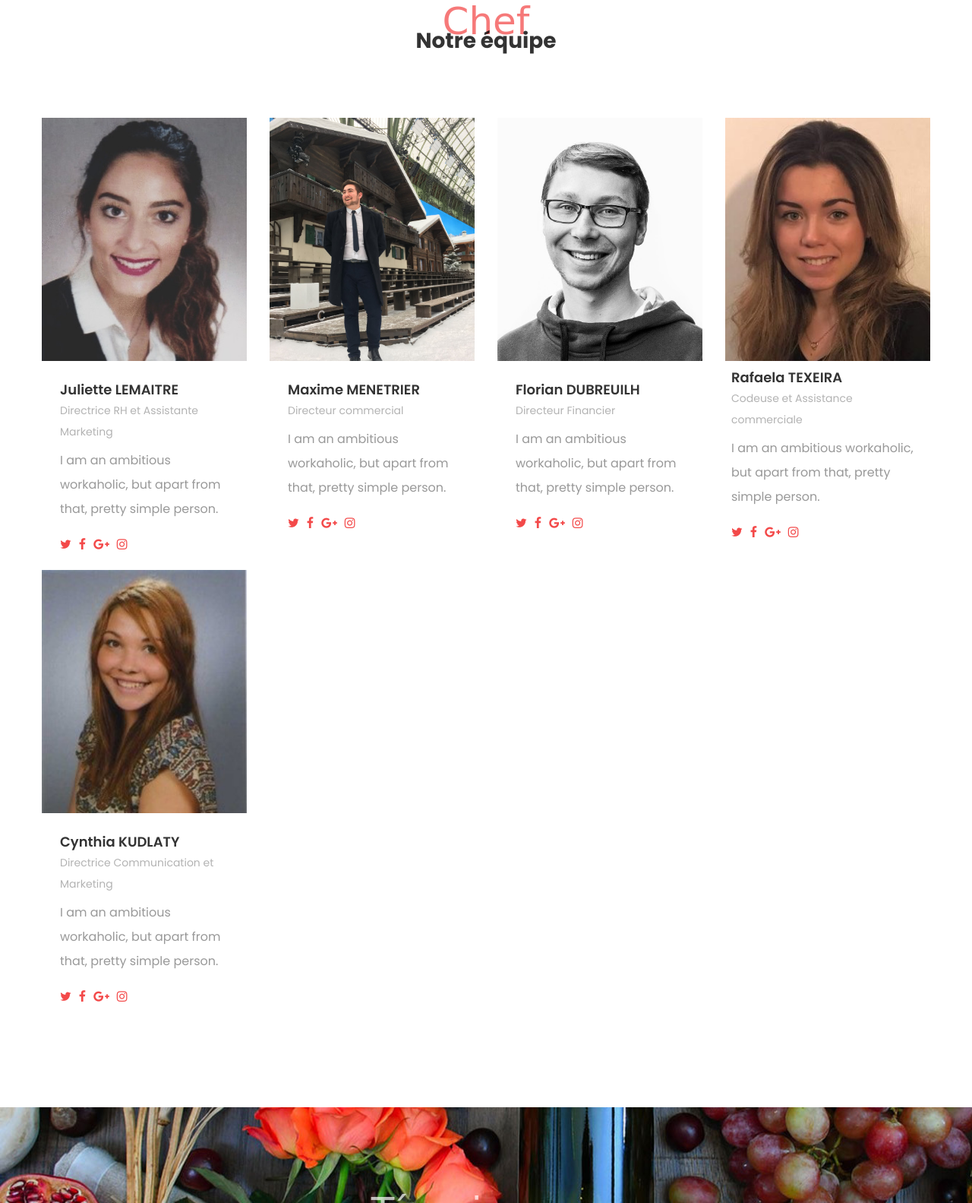
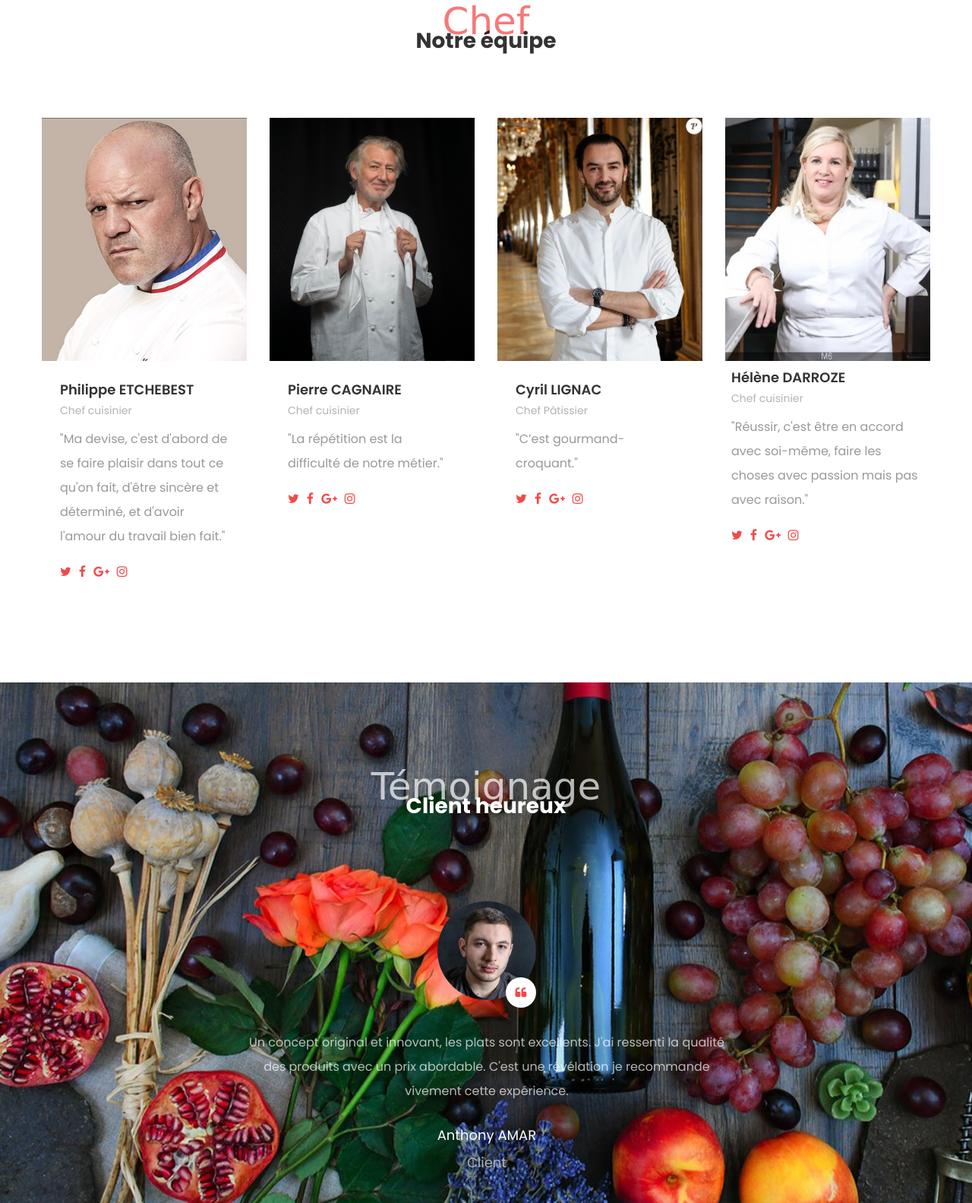
Before and after one commit to rafaelateixeira6/Atouteur, a plain HTML site: page kusina/about.html in a window 1280 px wide. Shown: the part 1595-3178 px from the top of the page at 76% size. Drawn offline with Linux system fonts and the light colour scheme; some packages are replaced by stand-ins of ours; no server answers; files whose address does not match are found by name; a web font is replaced by a local one.

Commit message:
Chec cuisinier

```diff
--- a/kusina/about.html
+++ b/kusina/about.html
@@ -153,12 +153,12 @@
 				<div class="row">
 					<div class="col-md-6 col-lg-3 ftco-animate">
 						<div class="staff">
-							<div class="img" style="background-image: url(images/ju.jpg);"></div>
+							<div class="img" style="background-image: url(images/Philippe_Etchebest.png);"></div>
 							<div class="text px-4 pt-4">
-								<h3>Juliette LEMAITRE</h3>
-								<span class="position mb-2">Directrice RH et Assistante Marketing</span>
+								<h3>Philippe ETCHEBEST</h3>
+								<span class="position mb-2">Chef cuisinier</span>
 								<div class="faded">
-									<p>I am an ambitious workaholic, but apart from that, pretty simple person.</p>
+									<p>"Ma devise, c'est d'abord de se faire plaisir dans tout ce qu'on fait, d'être sincère et déterminé, et d'avoir l'amour du travail bien fait."</p>
 									<ul class="ftco-social d-flex">
 		                <li class="ftco-animate"><a href="#"><span class="icon-twitter"></span></a></li>
 		                <li class="ftco-animate"><a href="#"><span class="icon-facebook"></span></a></li>
@@ -171,12 +171,12 @@
 					</div>
 					<div class="col-md-6 col-lg-3 ftco-animate">
 						<div class="staff">
-							<div class="img" style="background-image: url(images/maxou.jpg);"></div>
+							<div class="img" style="background-image: url(images/pierre.jpg);"></div>
 							<div class="text px-4 pt-4">
-								<h3>Maxime MENETRIER</h3>
-								<span class="position mb-2">Directeur commercial</span>
+								<h3>Pierre CAGNAIRE</h3>
+								<span class="position mb-2">Chef cuisinier</span>
 								<div class="faded">
-									<p>I am an ambitious workaholic, but apart from that, pretty simple person.</p>
+									<p>"La répétition est la difficulté de notre métier."</p>
 									<ul class="ftco-social d-flex">
 		                <li class="ftco-animate"><a href="#"><span class="icon-twitter"></span></a></li>
 		                <li class="ftco-animate"><a href="#"><span class="icon-facebook"></span></a></li>
@@ -189,12 +189,12 @@
 					</div>
 					<div class="col-md-4 col-lg-3 ftco-animate">
 						<div class="staff">
-							<div class="img" style="background-image: url(images/flo.jpg);"></div>
+							<div class="img" style="background-image: url(images/cyril.jpg);"></div>
 							<div class="text px-4 pt-4">
-								<h3>Florian DUBREUILH</h3>
-								<span class="position mb-2">Directeur Financier</span>
+								<h3>Cyril LIGNAC</h3>
+								<span class="position mb-2">Chef Pâtissier</span>
 								<div class="faded">
-									<p>I am an ambitious workaholic, but apart from that, pretty simple person.</p>
+									<p>"C’est gourmand-croquant."</p>
 									<ul class="ftco-social d-flex">
 		                <li class="ftco-animate"><a href="#"><span class="icon-twitter"></span></a></li>
 		                <li class="ftco-animate"><a href="#"><span class="icon-facebook"></span></a></li>
@@ -207,12 +207,12 @@
 					</div>
 					<div class="col-md-6 col-lg-3 ftco-animate">
 						<div class="staff">
-							<div class="img" style="background-image: url(images/Rafa.jpg);"></div>
+							<div class="img" style="background-image: url(images/darroze.jpg);"></div>
 							<div class="text px-2 pt-2">
-								<h3>Rafaela TEXEIRA</h3>
-								<span class="position mb-2">Codeuse et Assistance commerciale</span>
+								<h3>Hélène DARROZE</h3>
+								<span class="position mb-2">Chef cuisinier</span>
 								<div class="faded">
-									<p>I am an ambitious workaholic, but apart from that, pretty simple person.</p>
+									<p>"Réussir, c'est être en accord avec soi-même, faire les choses avec passion mais pas avec raison."</p>
 									<ul class="ftco-social d-flex">
 		                <li class="ftco-animate"><a href="#"><span class="icon-twitter"></span></a></li>
 		                <li class="ftco-animate"><a href="#"><span class="icon-facebook"></span></a></li>
@@ -223,25 +223,6 @@
 							</div>
 						</div>
 					</div>
-                    <div class="col-md-6 col-lg-3 ftco-animate">
-						<div class="staff">
-							<div class="img" style="background-image: url(images/cy.png);"></div>
-							<div class="text px-4 pt-4">
-								<h3>Cynthia KUDLATY</h3>
-								<span class="position mb-2">Directrice Communication et Marketing</span>
-								<div class="faded">
-									<p>I am an ambitious workaholic, but apart from that, pretty simple person.</p>
-									<ul class="ftco-social d-flex">
-		                <li class="ftco-animate"><a href="#"><span class="icon-twitter"></span></a></li>
-		                <li class="ftco-animate"><a href="#"><span class="icon-facebook"></span></a></li>
-		                <li class="ftco-animate"><a href="#"><span class="icon-google-plus"></span></a></li>
-		                <li class="ftco-animate"><a href="#"><span class="icon-instagram"></span></a></li>
-		              </ul>
-	              </div>
-							</div>
-						</div>
-					</div>
-				</div>
 			</div>
 		</section>
 
@@ -327,9 +308,8 @@
             <p>Notre équipe est passionnées des produits de notre région. Alors, il a élaboré pour notre clientèle une carte riche en plats traditionnels. Tenant à préserver la qualité de sa cuisine et la saveur authentique de ses plats, nous privilégions l’utilisation de produits frais du terroir.
 
 Ainsi, les entrées, les plats de viandes et de fruits de mer, et les divers desserts regorgent d'éléments nutritionnels essentiels à votre bien-être et votre santé.
+Vos papilles se régaleront dans ce concept qui privilégie les produits frais.</p>
 
-Vos papilles se régaleront dans ce concept qui privilégie les produits frais.</p>
-            <p><a href="#" class="btn btn-primary px-4 py-3">Book A Table</a></p>
           </div>
         </div>
 			</div>
```
Also changed, not shown: kusina/images/cyril.jpg (added), kusina/images/darroze.jpg (added), kusina/images/pierre.jpg (added).
